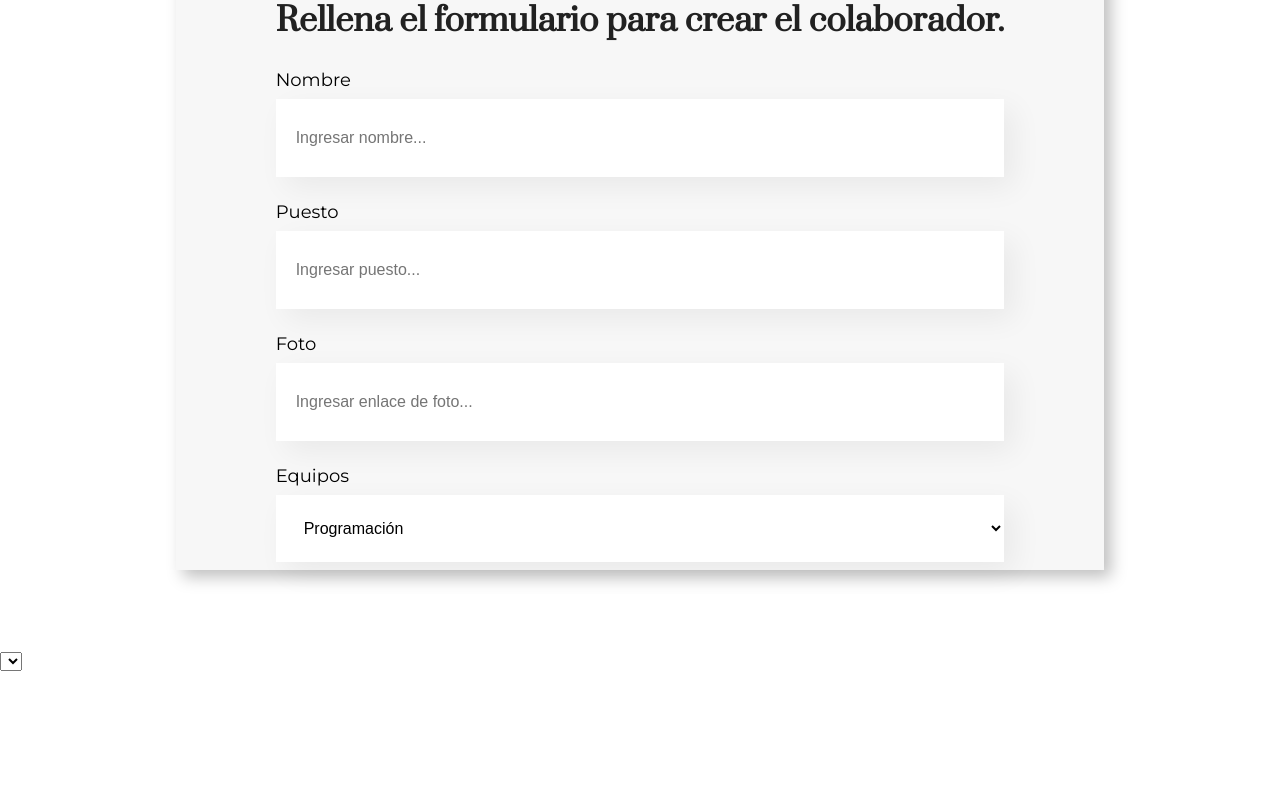
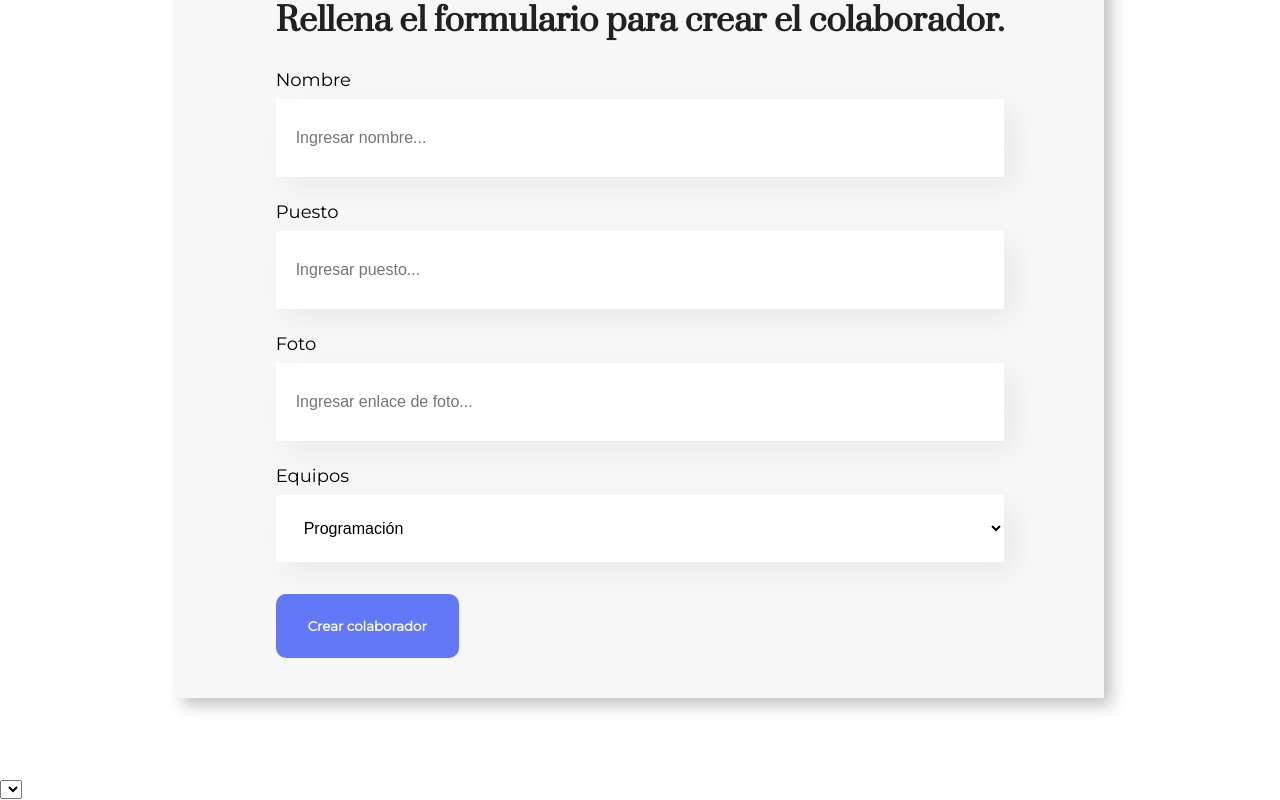
Before and after one commit to Natsumychan/org, a React (Create React App) app: page / in a window 1280 px wide. Shown: the part 422-1222 px from the top of the page. Before the commit the page ends 1094 px from the top, so only its background shows below. Built offline with nearby package versions, Linux system fonts and the light colour scheme.

Commit message:
button added

```diff
--- a/src/components/Boton/Botton.css
+++ b/src/components/Boton/Botton.css
@@ -0,0 +1,15 @@
+.boton{
+ background-color: #6278f7;
+ border-radius: 10px;
+ font-weight: 700;
+ font-family: 'Montserrat', sans-serif;
+ padding: 24px 32px;
+ border: none;
+ color: #ffffff;
+ margin: 32px 0;
+}
+
+.boton:hover{
+ cursor: pointer;
+ color:#95ffd4;
+}
--- a/src/components/Boton/index.js
+++ b/src/components/Boton/index.js
@@ -1,7 +1,7 @@
 import "./Botton.css"
 
-const Boton= () => {
- return "hola"
+const Boton= (props) => {
+ return <button className="boton">{props.texto}</button>
 }
 
 export default Boton
--- a/src/components/CampoTexto/index.js
+++ b/src/components/CampoTexto/index.js
@@ -3,7 +3,7 @@ import "./CampoTexto.css"
 const CampoTexto = (props) =>{
  const placeholderModificado= `${props.placeholder}...`
  return <div className="campo-texto">
-  <label for={props.id} >{props.titulo}</label>
+  <label htmlFor={props.id} >{props.titulo}</label>
   <input type={props.type} placeholder={placeholderModificado} id={props.id} />
  </div>
 }
--- a/src/components/Formulario/Formulario.js
+++ b/src/components/Formulario/Formulario.js
@@ -1,16 +1,22 @@
 import "./Formulario.css"
 import CampoTexto from "../CampoTexto"
 import ListaOpciones from "../ListaOpciones"
-
+import Boton from "../Boton"
 
 const Formulario = () =>{
+
+ const manejarEnvio= (event) =>{
+  event.preventDefault()
+ }
+
  return <section className="formulario">
-  <form>
+  <form onSubmit={manejarEnvio}>
    <h2>Rellena el formulario para crear el colaborador.</h2>
    <CampoTexto titulo="Nombre" placeholder="Ingresar nombre" type="text" id="nombre"/>
    <CampoTexto titulo="Puesto" placeholder="Ingresar puesto" type="text" id="puesto"/>
    <CampoTexto titulo="Foto" placeholder="Ingresar enlace de foto" type="text" id="foto"/>
    < ListaOpciones />
+   < Boton texto="Crear colaborador" />
   </form>
  </section>
 }
--- a/src/components/ListaOpciones/index.js
+++ b/src/components/ListaOpciones/index.js
@@ -6,8 +6,8 @@ const ListaOpciones= () =>{
  ]
 
  return <div className="lista-opciones">
-  <label for="">Equipos</label>
-  <select name="" id="">
+  <label htmlFor="equipos">Equipos</label>
+  <select name="" id="equipos">
    { equipos.map( (equipo, index) => <option key={index}> {equipo} </option>
     ) }
   </select>
```
